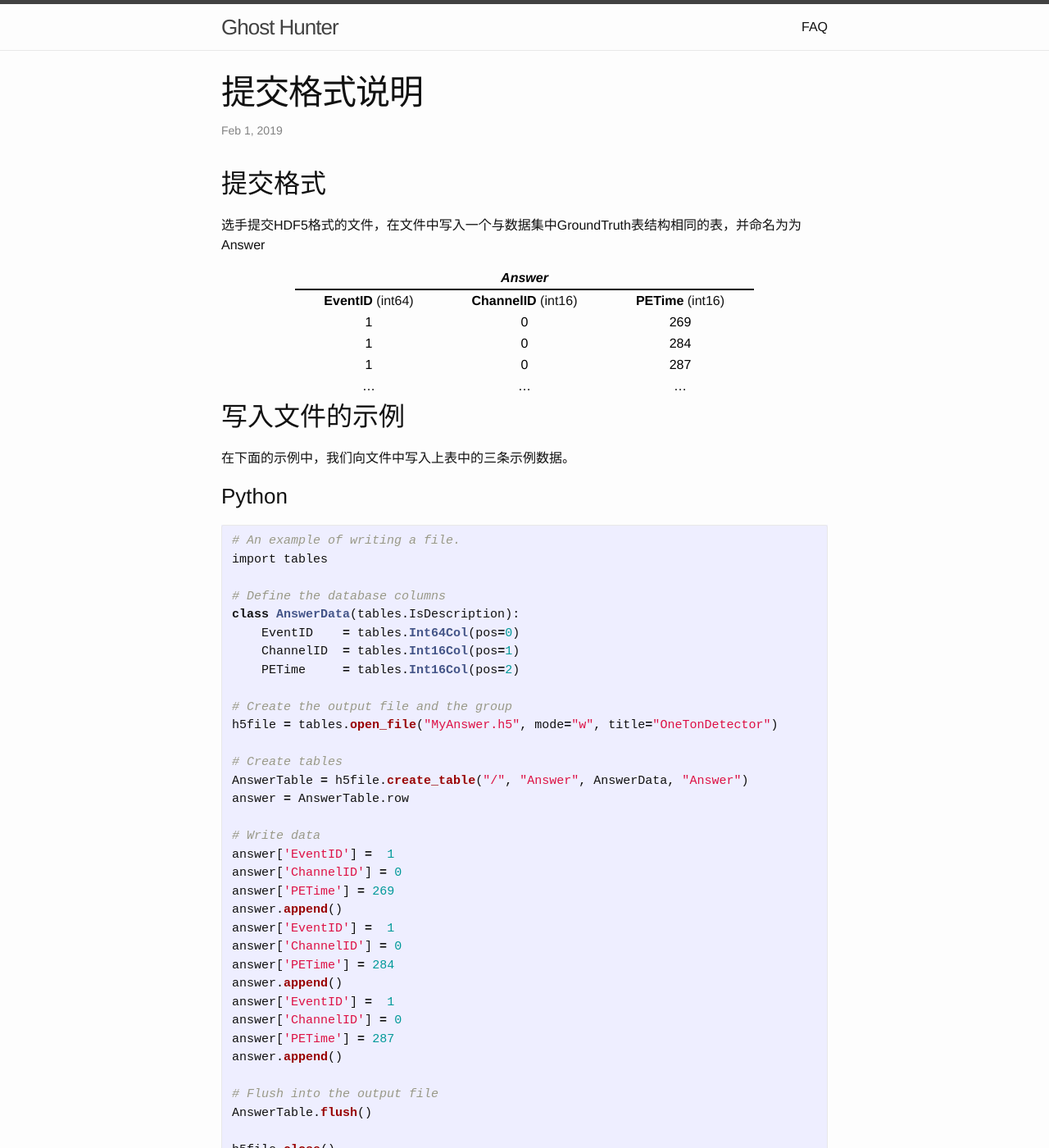
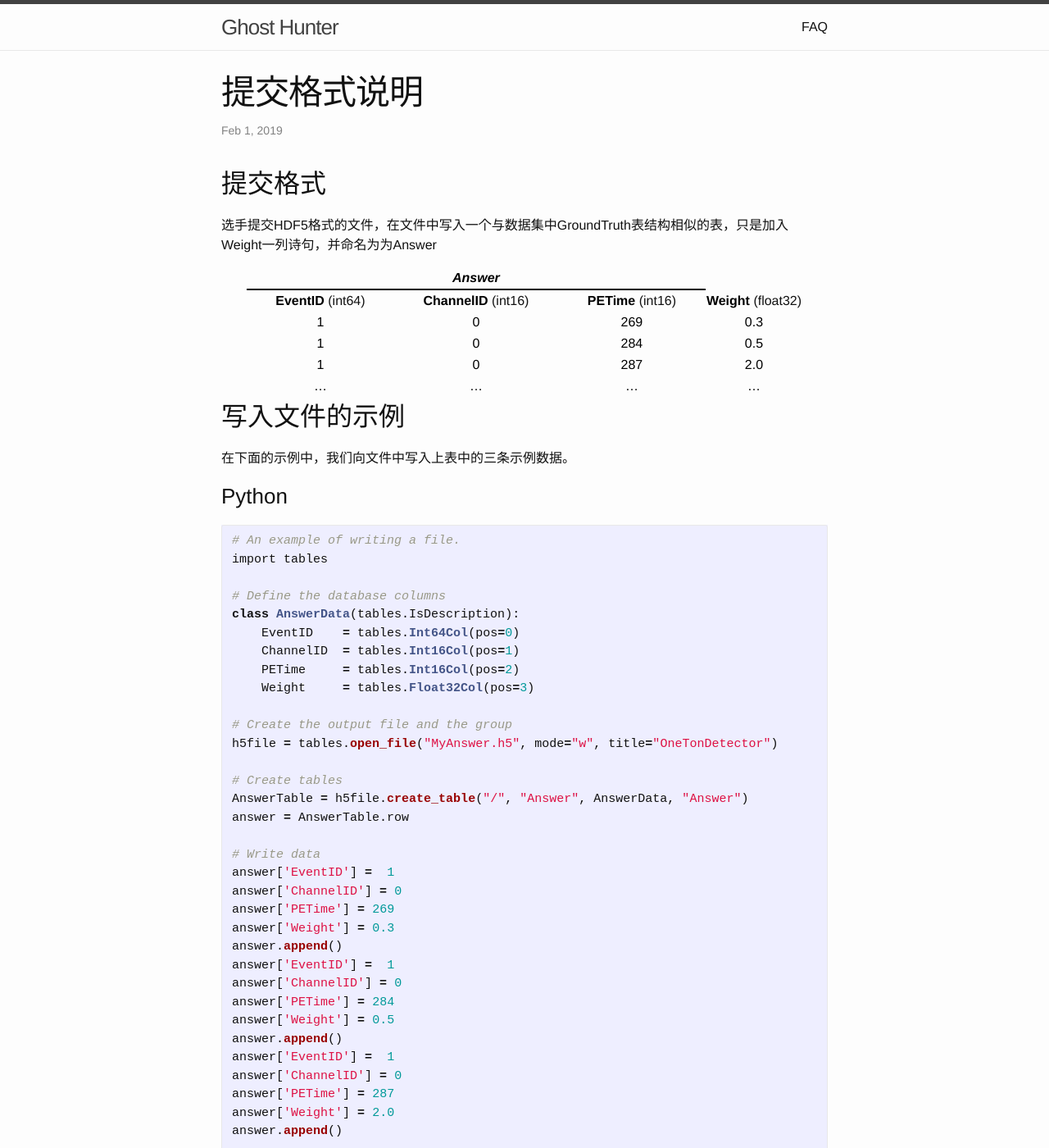
Before and after one commit to ghost-hunter-contest/ghost-hunter-contest.github.io, a Jekyll site: the page built from _posts/2019-02-13-submission.markdown, in a window 1280 px wide and 1400 px high. Shown: the whole window at 82% size. Built offline with Jekyll 4.4.1, drawn with Linux system fonts in a browser that asks for light colours; some of the changed text lies outside the part shown.

Commit message:
Update 2019-02-13-submission.markdown

```diff
--- a/_posts/2019-02-13-submission.markdown
+++ b/_posts/2019-02-13-submission.markdown
@@ -6,7 +6,7 @@ date:   2019-02-01 11:23:51 +0800
 
 ## 提交格式
 
-选手提交HDF5格式的文件，在文件中写入一个与数据集中GroundTruth表结构相同的表，并命名为为Answer
+选手提交HDF5格式的文件，在文件中写入一个与数据集中GroundTruth表结构相似的表，只是加入Weight一列诗句，并命名为为Answer
 
 <div markdown="0" align="center">
 <table cellspacing="0" border="0">
@@ -20,24 +20,29 @@ date:   2019-02-01 11:23:51 +0800
       <td height="18" align="center" valign="middle"><b><font color="#000000">EventID</font></b> (int64)</td>
       <td align="center" valign="middle"><b><font color="#000000">ChannelID</font></b> (int16)</td>
       <td align="center" valign="middle"><b><font color="#000000">PETime</font></b> (int16)</td>
+      <td align="center" valign="middle"><b><font color="#000000">Weight</font></b> (float32)</td>
    </tr>
    <tr>
       <td height="18" align="center" valign="middle" sdval="1" sdnum="1033;"><font color="#000000">1</font></td>
       <td align="center" valign="middle" sdval="0" sdnum="1033;"><font color="#000000">0</font></td>
       <td align="center" valign="middle"><font color="#000000">269</font></td>
+      <td align="center" valign="middle"><font color="#000000">0.3</font></td>
    </tr>
    <tr>
       <td height="18" align="center" valign="middle" sdval="1" sdnum="1033;"><font color="#000000">1</font></td>
       <td align="center" valign="middle" sdval="1" sdnum="1033;"><font color="#000000">0</font></td>
       <td align="center" valign="middle"><font color="#000000">284</font></td>
+      <td align="center" valign="middle"><font color="#000000">0.5</font></td>
    </tr>
    <tr>
       <td height="18" align="center" valign="middle" sdval="1" sdnum="1033;"><font color="#000000">1</font></td>
       <td align="center" valign="middle" sdval="2" sdnum="1033;"><font color="#000000">0</font></td>
       <td align="center" valign="middle"><font color="#000000">287</font></td>
+      <td align="center" valign="middle"><font color="#000000">2.0</font></td>
    </tr>
    <tr>
       <td height="18" align="center" valign="middle"><font color="#000000">…</font></td>
+      <td align="center" valign="middle"><font color="#000000">…</font></td>
       <td align="center" valign="middle"><font color="#000000">…</font></td>
       <td align="center" valign="middle"><font color="#000000">…</font></td>
    </tr>
@@ -58,6 +63,7 @@ class AnswerData(tables.IsDescription):
     EventID    = tables.Int64Col(pos=0)
     ChannelID  = tables.Int16Col(pos=1)
     PETime     = tables.Int16Col(pos=2)
+    Weight     = tables.Float32Col(pos=3)
 
 # Create the output file and the group
 h5file = tables.open_file("MyAnswer.h5", mode="w", title="OneTonDetector")
@@ -70,14 +76,17 @@ answer = AnswerTable.row
 answer['EventID'] =  1
 answer['ChannelID'] = 0
 answer['PETime'] = 269
+answer['Weight'] = 0.3
 answer.append()
 answer['EventID'] =  1
 answer['ChannelID'] = 0
 answer['PETime'] = 284
+answer['Weight'] = 0.5
 answer.append()
 answer['EventID'] =  1
 answer['ChannelID'] = 0
 answer['PETime'] = 287
+answer['Weight'] = 2.0
 answer.append()
 
 # Flush into the output file
@@ -106,6 +115,7 @@ struct AnswerData
     long long EventID;
     short ChannelID;
     short PETime;
+    float Weight;
 };
 
 int main() {
@@ -116,24 +126,26 @@ int main() {
     size_t dst_size =  sizeof( AnswerData );
     size_t dst_offset[nFields] = { HOFFSET( AnswerData, EventID ),
         HOFFSET( AnswerData, ChannelID ),
-        HOFFSET( AnswerData, PETime )
+        HOFFSET( AnswerData, PETime ),
+        HOFFSET( AnswerData, Weight )
     };
 
     size_t dst_sizes[nFields] = { sizeof( dst_buf.EventID),
         sizeof( dst_buf.ChannelID),
-        sizeof( dst_buf.PETime)
+        sizeof( dst_buf.PETime),
+        sizeof( dst_buf.Weight)
     };
 
     // Define an array of data
     AnswerData p_data[nRecord] = {
-        {1,0, 269},
-        {1,0, 284},
-        {1,0, 287}
+        {1,0, 269, 0.3},
+        {1,0, 284, 0.5},
+        {1,0, 287, 2.0}
     };
 
     // Define field information
     const char *field_names[nFields]  =
-    { "EventID","ChannelID", "PETime"};
+    { "EventID","ChannelID", "PETime", "Weight"};
     hid_t      field_type[nFields];
     hid_t      file_id;
     hsize_t    chunk_size = 10;
@@ -145,6 +157,7 @@ int main() {
     field_type[0] = H5T_NATIVE_LLONG;
     field_type[1] = H5T_NATIVE_SHORT;
     field_type[2] = H5T_NATIVE_SHORT;
+    field_type[3] = H5T_NATIVE_FLOAT;
 
     // Create a new file using default properties.
     file_id = H5Fcreate( "MyAnswer_cpp.h5", H5F_ACC_TRUNC, H5P_DEFAULT, H5P_DEFAULT );
```
Also changed, not shown: other parts of _posts/2019-02-13-submission.markdown (+1 -1 lines).
